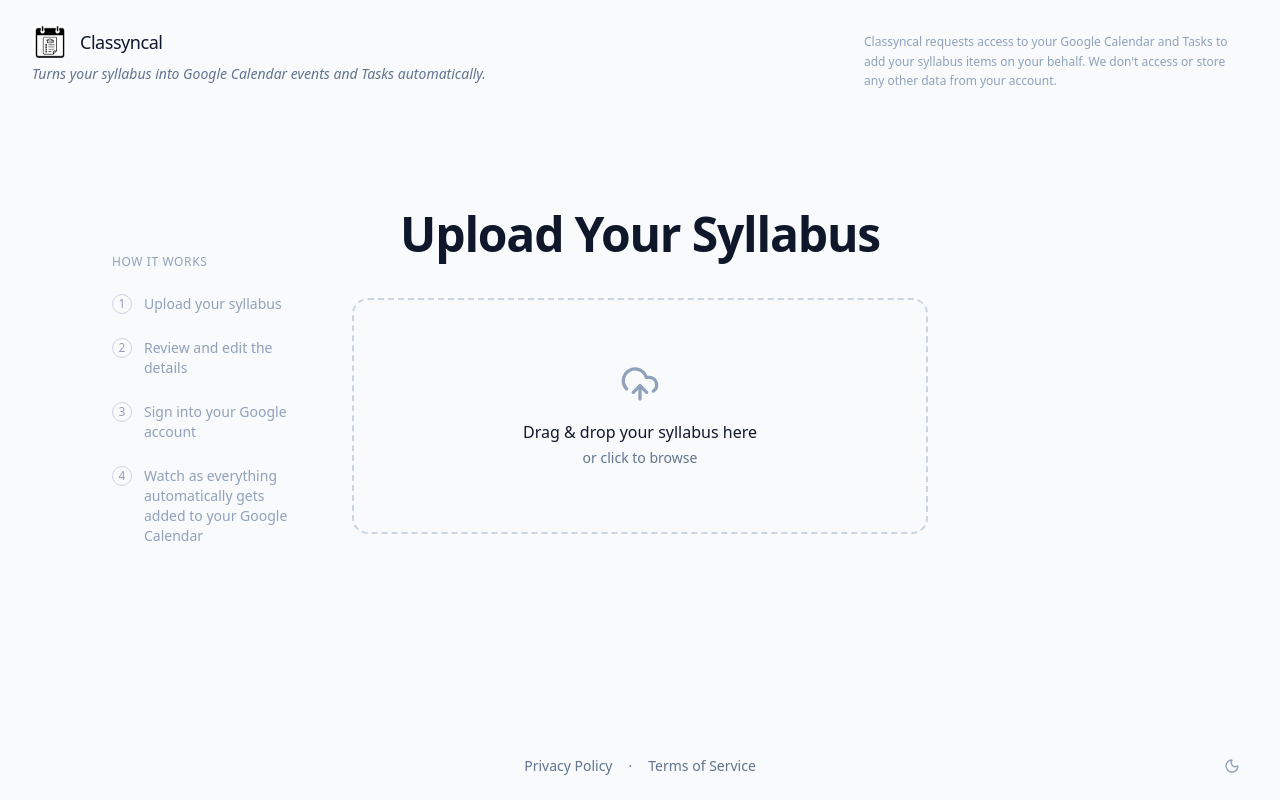
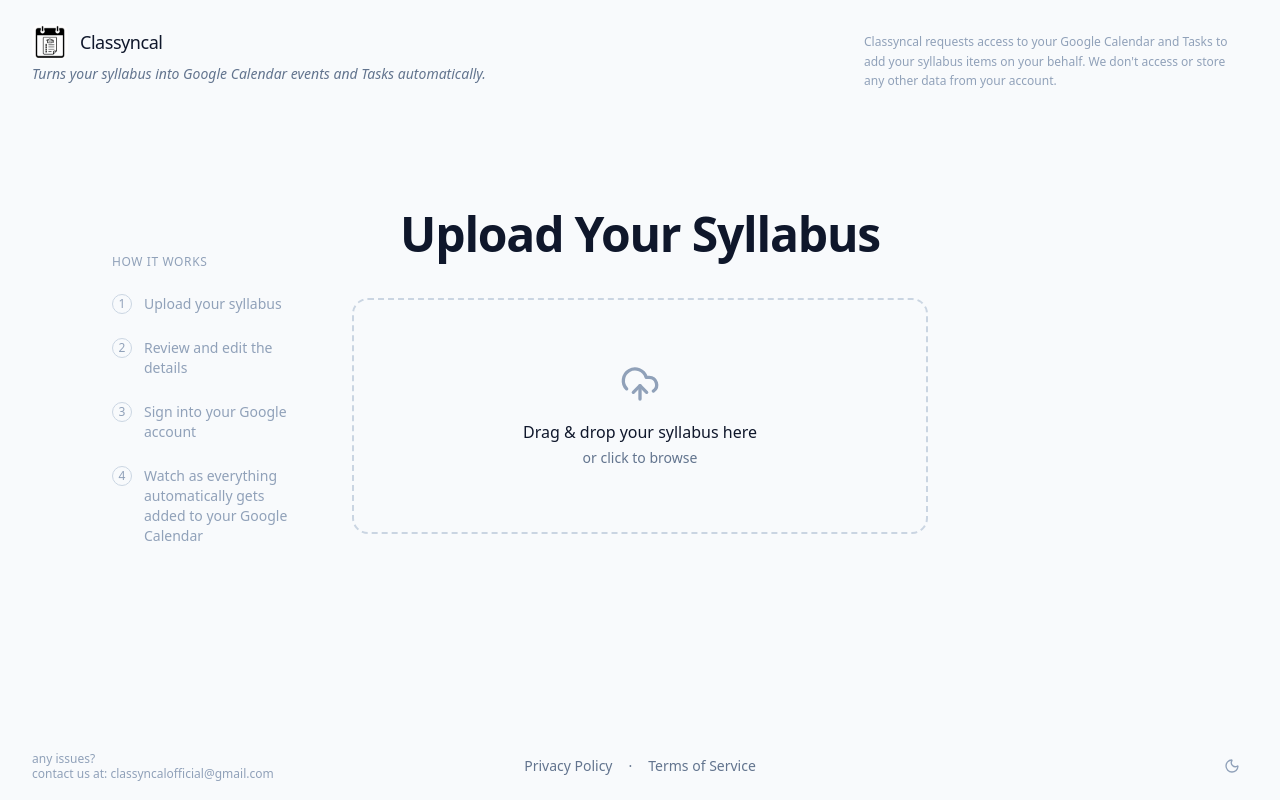
Before and after one commit to GeffenGilbert/Classyncal, a React (Vite) app in the folder frontend/: page / in a window 1280 px wide. Built offline with nearby package versions, Linux system fonts and the light colour scheme.

Commit message:
Add a contact-us line to the footer's bottom left

```diff
--- a/frontend/src/components/Footer.jsx
+++ b/frontend/src/components/Footer.jsx
@@ -8,6 +8,18 @@
     // centred on the page rather than being pushed off-centre by it. The
     // top-right corner is already taken by the Google-access disclosure.
     <footer className="relative flex items-center justify-center gap-4 px-8 py-6 text-sm text-slate-500 dark:text-slate-400">
+      <div className="absolute left-8 top-1/2 -translate-y-1/2 text-xs leading-tight text-slate-400 dark:text-slate-500">
+        <p>any issues?</p>
+        <p>
+          contact us at:{" "}
+          <a
+            href="mailto:classyncalofficial@gmail.com"
+            className="hover:text-slate-600 dark:hover:text-slate-300"
+          >
+            classyncalofficial@gmail.com
+          </a>
+        </p>
+      </div>
       <a href="/privacy/" className="hover:text-slate-800 dark:hover:text-slate-100">
         Privacy Policy
       </a>
```
